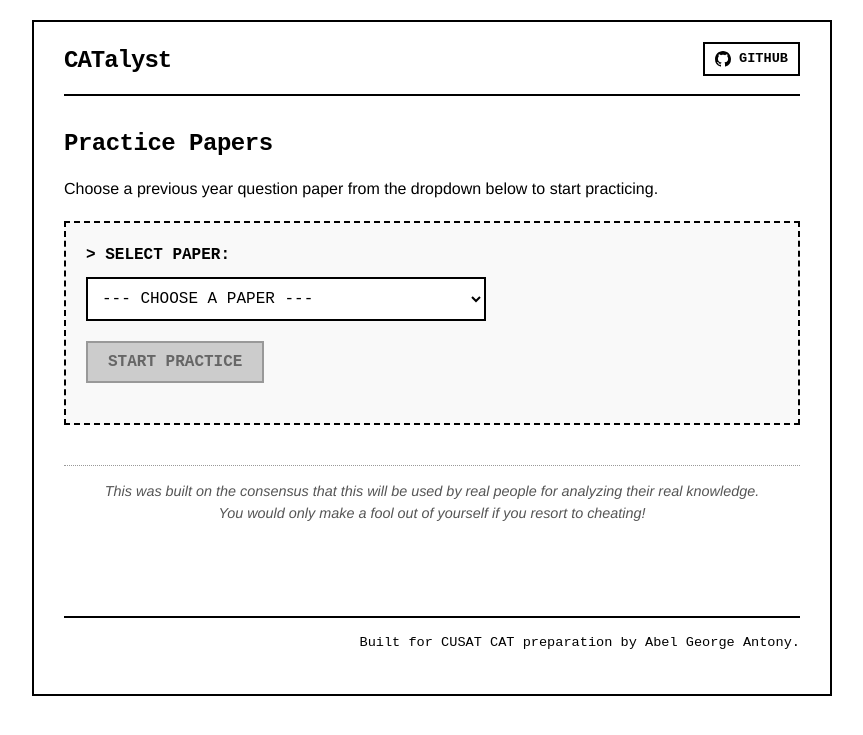
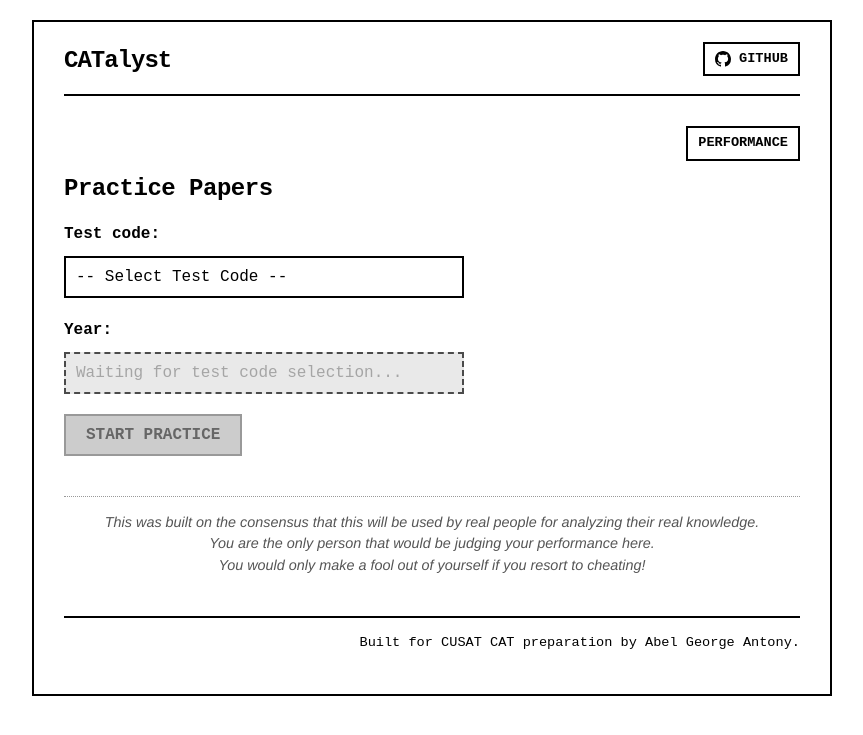
Before and after one commit to abelgeorgeantony/CATalyst, a Jekyll site: the page built from index.html, in a window 1280 px wide. Shown: the top 735 px of the page, without its empty margins (208-1071 px from the left). Built offline with Jekyll 4.4.1, drawn with Linux system fonts in a browser that asks for light colours; some of the changed lines change nothing that is shown.

Commit message:
Save commit

```diff
--- a/_config.yml
+++ b/_config.yml
@@ -17,9 +17,7 @@ plugins:
 # Exclusions
 # Tell Jekyll to ignore these files and folders when building the static site
 exclude:
-  - extract_pdf_text.py
-  - inject_answers.py
-  - questions_to_json.py
+  - scripts/
   - README.md
   - assets/data/raw/
   - .sass-cache/
--- a/assets/js/index.js
+++ b/assets/js/index.js
@@ -1,69 +1,130 @@
 document.addEventListener("DOMContentLoaded", () => {
-    const paperSelect = document.getElementById("paper-select");
-    const startBtn = document.getElementById("start-btn");
-    const errorLog = document.getElementById("error-log");
 
-    const METADATA_URL = "assets/data/json/metadata.json";
+    // DOM Elements
+    const els = {
+        testSelect: document.getElementById('test-select'),
+        yearSelect: document.getElementById('year-select'),
+        testDetails: document.getElementById("test-details-log"),
+        startBtn: document.getElementById('start-btn'),
+        errorLog: document.getElementById('error-log')
+    };
 
-    function showError(message) {
-        errorLog.textContent = message;
-        errorLog.style.display = "block";
-    }
+    let examMetadata = [];
 
-    // Fetch the metadata
-    fetch(METADATA_URL)
+    // Initialize
+    fetchMetadata();
+
+    function fetchMetadata() {
+        fetch('assets/data/json/metadata.json')
             .then(response => {
-            if (!response.ok) {
-                throw new Error(`HTTP Error: ${response.status}`);
-            }
+                if (!response.ok) throw new Error("Metadata file not found or inaccessible.");
                 return response.json();
             })
             .then(data => {
-            paperSelect.innerHTML = "";
-
-            if (!Array.isArray(data) || data.length === 0) {
-                paperSelect.innerHTML = `<option value="">No papers available</option>`;
-                throw new Error("Metadata file is empty or formatted incorrectly.");
+                examMetadata = data;
+                console.log(examMetadata)
+                populateTestCodes();
+            })
+            .catch(err => {
+                showError(`SYSTEM FAILURE: ${err.message}`);
+                els.testSelect.innerHTML = '<option value="">-- OFFLINE --</option>';
+            });
     }
 
-            const defaultOption = document.createElement("option");
-            defaultOption.value = "";
-            defaultOption.textContent = "--- CHOOSE A PAPER ---";
-            paperSelect.appendChild(defaultOption);
+    // Call this from fetchMetadata() instead of populateYears()
+    function populateTestCodes() {
+        // Extract unique test codes to avoid duplicates in the dropdown
+        const uniqueTests = [];
+        const seenCodes = new Set();
 
-            // Populate the dropdown dynamically
-            data.forEach(paper => {
-                const option = document.createElement("option");
-                const targetFile = paper.file || `${paper.year}_${paper.course_name}_db.json`;
-
-                option.value = targetFile;
-
-                const courseLabel = paper.course_name || "Exam";
-                const yearLabel = paper.year || "";
-                option.textContent = `${courseLabel}(${yearLabel})`;
-
-                paperSelect.appendChild(option);
+        examMetadata.forEach(item => {
+            if (!seenCodes.has(item.test_code)) {
+                seenCodes.add(item.test_code);
+                uniqueTests.push({ code: item.test_code, name: item.course_name });
+            }
         });
 
-            paperSelect.disabled = false;
+        els.testSelect.innerHTML = '<option value="">-- Select Test Code --</option>';
 
-            // Enable start button on selection
-            paperSelect.addEventListener("change", (e) => {
-                startBtn.disabled = !e.target.value;
-            });
-        })
-        .catch(error => {
-            console.error("Failed to load papers:", error);
-            paperSelect.innerHTML = `<option value="">Error loading papers</option>`;
-            showError("Could not load the question papers. Please ensure metadata.json is generated.");
+        uniqueTests.forEach(test => {
+            const opt = document.createElement('option');
+            opt.value = test.code;
+            opt.innerText = `${test.code} (${test.name})`;
+            els.testSelect.appendChild(opt);
         });
 
-    // Handle Start click
-    startBtn.addEventListener("click", () => {
-    const selectedFile = paperSelect.value;
-    if (selectedFile) {
-        // Redirect to the quiz page, passing the filename in the URL
-        window.location.href = `practice?paper=${encodeURIComponent(selectedFile)}`;
+        els.testSelect.disabled = false;
+    }
+
+    // Handle Test Code Selection
+    els.testSelect.addEventListener('change', (e) => {
+        const selectedCode = e.target.value;
+
+        if (!selectedCode) {
+            els.startBtn.disabled = true;
+            els.testDetails.innerHTML = "";
+            els.yearSelect.disabled = true;
+            els.yearSelect.innerHTML = '<option value="">Waiting for test selection...</option>';
+            return;
+        }
+
+        // Filter metadata to find all years where this specific test was conducted
+        const availableYears = examMetadata.filter(item => item.test_code == selectedCode);
+
+        // Sort years descending (newest first)
+        availableYears.sort((a, b) => b.year - a.year);
+
+        els.yearSelect.innerHTML = '<option value="">-- Select Year --</option>';
+        availableYears.forEach(test => {
+            const opt = document.createElement('option');
+            // Store the JSON filename on the year option now
+            opt.value = test.filename;
+            // Attach metadata as data attributes
+            opt.dataset.totalQuestions = test.total_questions;
+            opt.dataset.totalTime = test.total_time;
+            opt.dataset.maximumMarks = test.maximum_marks;
+            if (test.marking_scheme) {
+                opt.dataset.reward = test.marking_scheme.reward;
+                opt.dataset.penalty = test.marking_scheme.penalty;
+                opt.dataset.unanswered = test.marking_scheme.unanswered;
+            }
+            opt.innerText = test.year;
+            els.yearSelect.appendChild(opt);
+        });
+
+        els.yearSelect.disabled = false;
+    });
+
+    // Handle Year Selection
+    els.yearSelect.addEventListener('change', (e) => {
+        if (e.target.value) {
+            const selectedOption = e.target.options[e.target.selectedIndex];
+            const meta = selectedOption.dataset;
+
+            const duration = { hours: (parseInt(meta.totalTime) / 60), minutes: (parseInt(meta.totalTime) % 60) };
+            const formatter = new Intl.DurationFormat("en-US", { style: "short" });
+            const totaltime = formatter.format(duration);
+            els.testDetails.innerHTML = "Total questions: " + meta.totalQuestions + "<br>Total time: " + totaltime + "<br>Maximum marks: " + meta.maximumMarks + "<br>Reward for correct answer: " + meta.reward + "<br>Penalty for wrong answer: " + meta.penalty + "<br>For skipping: " + meta.unanswered;
+
+            // Because we stored the filename in the year's value, the Start button is ready
+            els.startBtn.disabled = false;
+        } else {
+            els.testDetails.innerHTML = "";
+            els.startBtn.disabled = true;
         }
     });
+
+    // Handle Submission
+    els.startBtn.addEventListener('click', () => {
+        // Now grab the target JSON from the yearSelect element instead of testSelect
+        const targetJson = els.yearSelect.value;
+        if (targetJson) {
+            window.location.href = `practice.html?paper=${encodeURIComponent(targetJson)}`;
+        }
     });
+
+    function showError(msg) {
+        els.errorLog.style.display = 'block';
+        els.errorLog.innerText = msg;
+    }
+});
--- a/index.html
+++ b/index.html
@@ -6,14 +6,6 @@ scripts:
 ---
 
 <style>
-    /* Form control styling strictly for the dashboard */
-    .dashboard-panel {
-        border: 2px dashed #000000;
-        padding: 20px;
-        background-color: #f9f9f9;
-        margin-top: 20px;
-    }
-
     .control-group {
         margin-bottom: 20px;
     }
@@ -34,11 +26,17 @@ scripts:
         font-family: "Courier New", Courier, monospace;
         font-size: 1rem;
         cursor: pointer;
+        border-radius: 0;
+        /* Ensures a flat look across all browsers */
+        appearance: none;
+        /* Cleans up the default browser dropdown arrow */
     }
 
     select:disabled {
         background-color: #e0e0e0;
         cursor: not-allowed;
+        border-style: dashed;
+        /* Small tweak so disabled fields match your dashed theme */
     }
 
     .btn-primary {
@@ -73,6 +71,13 @@ scripts:
         font-weight: bold;
         font-size: 0.9rem;
         display: none;
+        margin-top: 15px;
+        /* Gives it breathing room if it triggers */
+    }
+    #test-details-log {
+        font-family: "Courier New", Courier, monospace;
+        font-weight: bold;
+        font-size: 0.9rem;
     }
 
     .notice-box {
@@ -86,27 +91,49 @@ scripts:
         text-align: center;
         line-height: 1.5;
     }
+
+    .index-nav-bar {
+        display: flex;
+        flex-direction: row-reverse;
+        margin-bottom: 10px;
+    }
 </style>
 
+<div class="index-nav-bar">
+    <div class="nav-links">
+        <a href="performance.html" rel="noopener noreferrer"
+            class="btn-github">
+            Performance
+        </a>
+    </div>
+</div>
+
 <h2>Practice Papers</h2>
-<p>Choose a previous year question paper from the dropdown below to start practicing.</p>
 
-<div class="dashboard-panel">
 <div class="control-group">
-        <label for="paper-select">> SELECT PAPER:</label>
-        <select id="paper-select" disabled>
-            <option value="">Loading available papers...</option>
+    <label for="test-select">Test code:</label>
+    <select id="test-select" disabled>
+        <option value="">Loading available test codes...</option>
     </select>
 </div>
 
 <div class="control-group">
+    <label for="year-select">Year:</label>
+    <select id="year-select" disabled>
+        <option value="">Waiting for test code selection...</option>
+    </select>
+</div>
+
+<p id="test-details-log"></p>
+
+<div class="control-group" style="margin-bottom: 0;">
     <button id="start-btn" disabled class="btn-primary">Start Practice</button>
 </div>
 
 <div id="error-log" class="error-log"></div>
-</div>
 
 <p class="notice-box">
-    This was built on the consensus that this will be used by real people for analyzing their real knowledge.<br>You
-    would only make a fool out of yourself if you resort to cheating!
+    This was built on the consensus that this will be used by real people for analyzing their real knowledge.<br>You are
+    the only person that would be judging your performance here.<br>You would only make a fool out of yourself if you
+    resort to cheating!
 </p>
```
Lines whose indentation alone changed are shown as unchanged.
